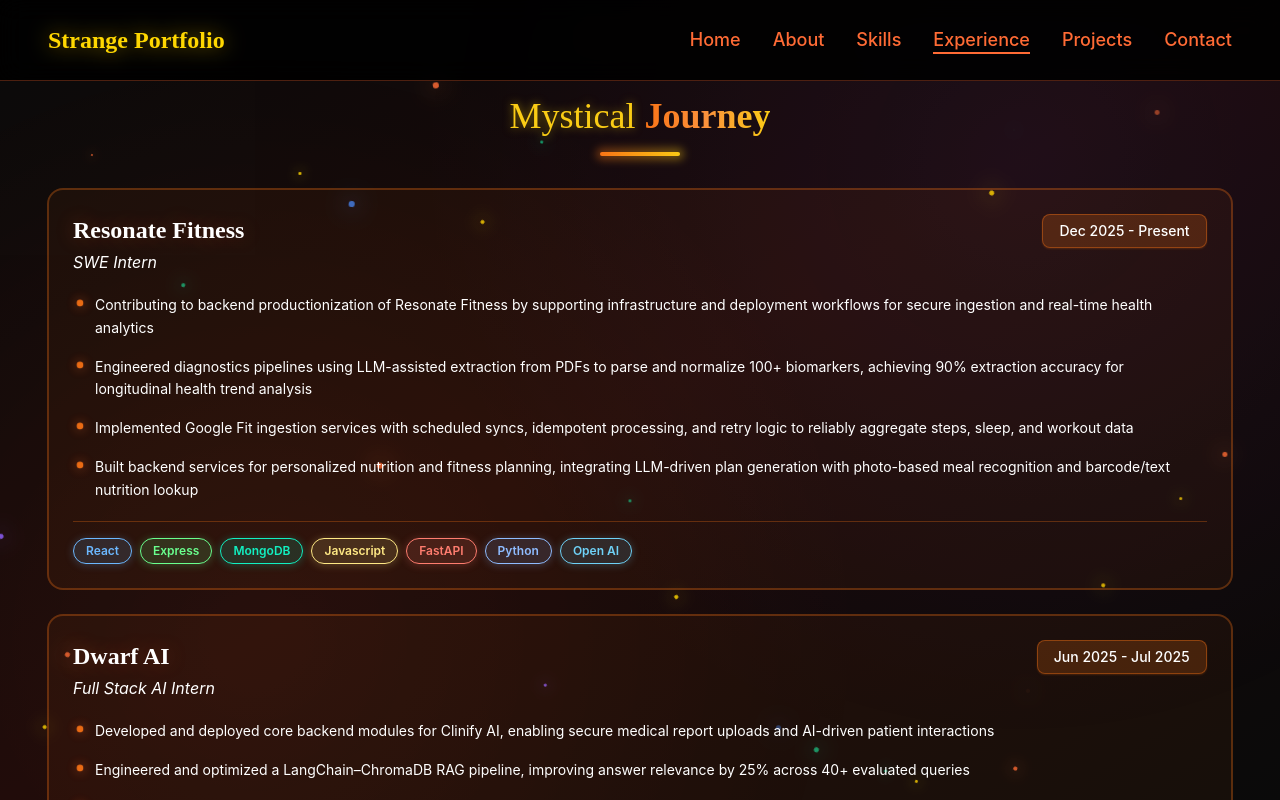
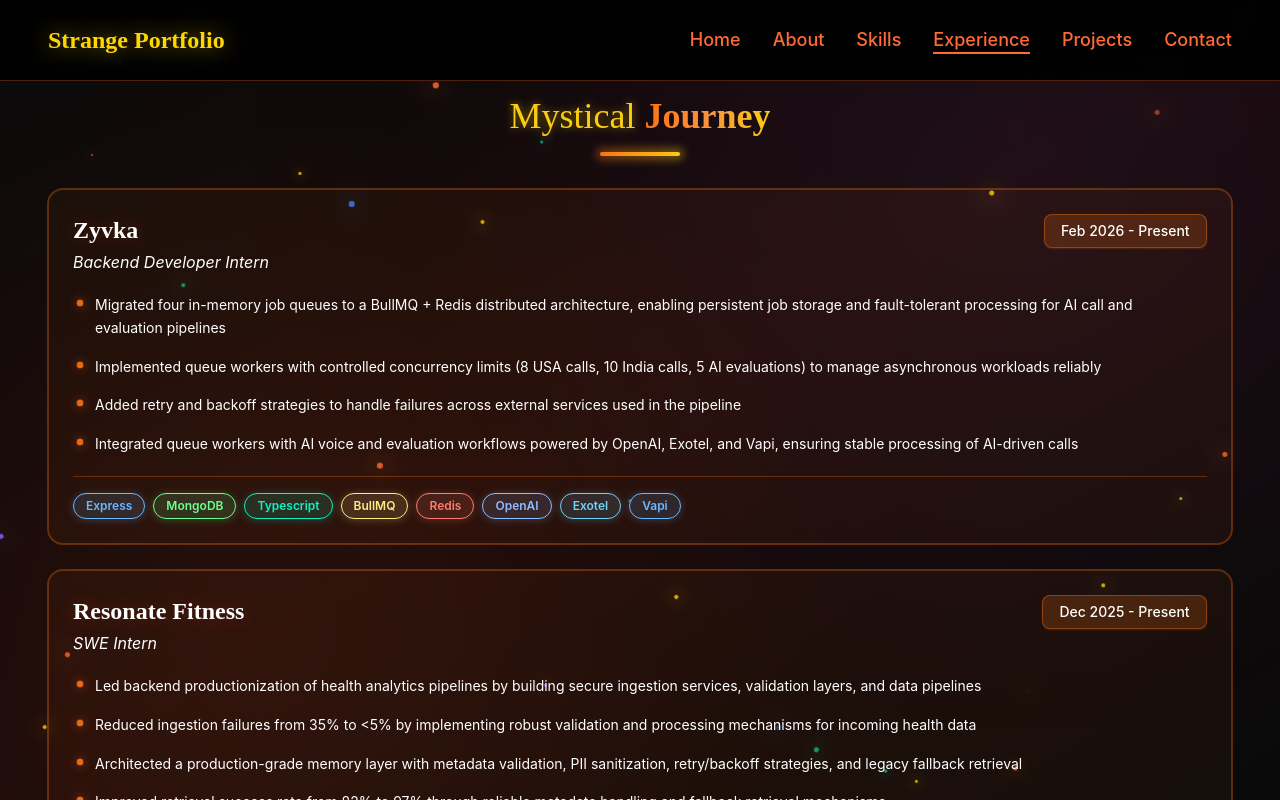
Before and after one commit to AkshatGarg952/My-Portfolio, a React (Vite) app: page /experience in a window 1280 px wide. Shown: the top 800 px of the page. Built offline with nearby package versions, Linux system fonts and the light colour scheme.

Commit message:
Added a work experience!

```diff
--- a/src/components/ExperienceCard.jsx
+++ b/src/components/ExperienceCard.jsx
@@ -67,7 +67,7 @@
 
 
       {/* Header: Company + Duration in one line */}
-      <div className="card-header flex justify-between items-center mb-4 gap-6">
+      <div className="card-header flex flex-col md:flex-row justify-between items-start md:items-center mb-4 gap-4 md:gap-6">
         <div>
           <h2
             className="text-2xl font-['Cinzel'] font-semibold text-white mb-1"
--- a/src/pages/Experience.jsx
+++ b/src/pages/Experience.jsx
@@ -3,28 +3,43 @@
 import ExperienceCard from '../components/ExperienceCard.jsx';
 import FloatingParticles from '../components/FloatingParticles';
 const experiences = [
+   {
+    company: "Zyvka",
+    role: "Backend Developer Intern",
+    duration: "Feb 2026 - Present",
+    achievements: [
+      "Migrated four in-memory job queues to a BullMQ + Redis distributed architecture, enabling persistent job storage and fault-tolerant processing for AI call and evaluation pipelines",
+      "Implemented queue workers with controlled concurrency limits (8 USA calls, 10 India calls, 5 AI evaluations) to manage asynchronous workloads reliably",
+      "Added retry and backoff strategies to handle failures across external services used in the pipeline",
+      "Integrated queue workers with AI voice and evaluation workflows powered by OpenAI, Exotel, and Vapi, ensuring stable processing of AI-driven calls"
+    ],
+    tech: ["Express", "MongoDB", "Typescript", "BullMQ", "Redis", "OpenAI", "Exotel", "Vapi"]
+  },
   {
     company: "Resonate Fitness",
     role: "SWE Intern",
     duration: "Dec 2025 - Present",
     achievements: [
-      "Contributing to backend productionization of Resonate Fitness by supporting infrastructure and deployment workflows for secure ingestion and real-time health analytics",
-      "Engineered diagnostics pipelines using LLM-assisted extraction from PDFs to parse and normalize 100+ biomarkers, achieving 90% extraction accuracy for longitudinal health trend analysis",
-      "Implemented Google Fit ingestion services with scheduled syncs, idempotent processing, and retry logic to reliably aggregate steps, sleep, and workout data",
-      "Built backend services for personalized nutrition and fitness planning, integrating LLM-driven plan generation with photo-based meal recognition and barcode/text nutrition lookup"
+      "Led backend productionization of health analytics pipelines by building secure ingestion services, validation layers, and data pipelines",
+      "Reduced ingestion failures from 35% to <5% by implementing robust validation and processing mechanisms for incoming health data",
+      "Architected a production-grade memory layer with metadata validation, PII sanitization, retry/backoff strategies, and legacy fallback retrieval",
+      "Improved retrieval success rate from 82% to 97% through reliable metadata handling and fallback retrieval mechanisms",
+      "Engineered diagnostics and food ingestion pipelines with AI parsing and biomarker normalization across 75 markers, reducing processing time by 45% and cleanup effort by 60%"
     ],
-    tech: ["React", "Express", "MongoDB", "Javascript", "FastAPI", "Python", "Open AI"]
+    tech: ["Mem0", "Express", "MongoDB", "Javascript", "FastAPI", "Python", "Open AI", "React.js"]
   },
   {
     company: "Dwarf AI",
     role: "Full Stack AI Intern",
     duration: "Jun 2025 - Jul 2025",
     achievements: [
-      "Developed and deployed core backend modules for Clinify AI, enabling secure medical report uploads and AI-driven patient interactions",
+      "Developed and deployed backend services for Clinify AI, enabling secure medical report uploads and multi-user AI sessions using FastAPI, JWT authentication, and REST APIs",
       "Engineered and optimized a LangChain–ChromaDB RAG pipeline, improving answer relevance by 25% across 40+ evaluated queries",
-      "Developed a session-based, multi-user chat system using FastAPI and JWT authentication, supporting concurrent authenticated conversations with persistent context",
-      "Built and validated LLM-based conversational session summarization and follow-up workflows with 20+ internal users, reducing manual review time by 30%",
+      "Implemented LLM-based conversational session summarization workflows to generate structured insights from AI interactions",
+      "Built follow-up conversation workflows to assist users after report analysis sessions",
+      "Validated the system with 20+ internal users, reducing manual review time by 30%"
     ],
+
     tech: ["React", "FastAPI", "MongoDB", "Python", "Docker", "AWS", "Langgraph", "ChromaDB", "Langchain"]
   }
 
--- a/src/pages/Home.jsx
+++ b/src/pages/Home.jsx
@@ -5,14 +5,10 @@
 import MysticalEffects from '../components/MysticalEffects.jsx';
 
 function Home() {
-  const [isTimeRewind, setIsTimeRewind] = useState(false);
   const imageContainerRef = useRef(null);
 
   const handleTimeStoneClick = () => {
-    setIsTimeRewind(true);
-    setTimeout(() => {
-      setIsTimeRewind(false);
-    }, 3000);
+    // No-op for now
   };
 
   useEffect(() => {
@@ -37,7 +33,7 @@
   }, []);
 
   return (
-    <div className={isTimeRewind ? 'time-rewind' : ''}>
+    <div>
       <style>{`
         * {
           margin: 0;
@@ -59,19 +55,7 @@
           transition: filter 2s ease;
         }
 
-        body.time-rewind {
-          filter: hue-rotate(120deg) brightness(0.8) saturate(1.5);
-          animation: timeDistortion 3s ease-in-out;
-        }
 
-        @keyframes timeDistortion {
-          0%, 100% { transform: scale(1); }
-          50% { transform: scale(0.98); }
-        }
-
-        .time-rewind * {
-          animation-play-state: paused !important;
-        }
 
         .mirror-dimension {
           position: fixed;
@@ -484,23 +468,10 @@
 
         .time-stone-circle {
           fill: transparent;
-          stroke: rgba(138, 43, 226, 0.6);
-          stroke-width: 2;
+          stroke: transparent;
+          stroke-width: 0;
           cursor: pointer;
           pointer-events: all;
-          transition: all 0.3s ease;
-          animation: stoneGlow 2s ease-in-out infinite;
-        }
-
-        @keyframes stoneGlow {
-          0%, 100% { stroke: rgba(138, 43, 226, 0.6); filter: drop-shadow(0 0 10px rgba(138, 43, 226, 0.4)); }
-          50% { stroke: rgba(138, 43, 226, 1); filter: drop-shadow(0 0 25px rgba(138, 43, 226, 0.8)); }
-        }
-
-        .time-stone-circle:hover {
-          fill: rgba(138, 43, 226, 0.2);
-          stroke: rgba(138, 43, 226, 1);
-          filter: drop-shadow(0 0 35px rgba(138, 43, 226, 1)) !important;
         }
 
         .mystical-runes {
@@ -683,6 +654,7 @@
       <BackgroundEffects />
       <CursorCanvas />
 
+
       <div className="container">
         <div className="left-section">
           <div className="name">Akshat Garg</div>
```
